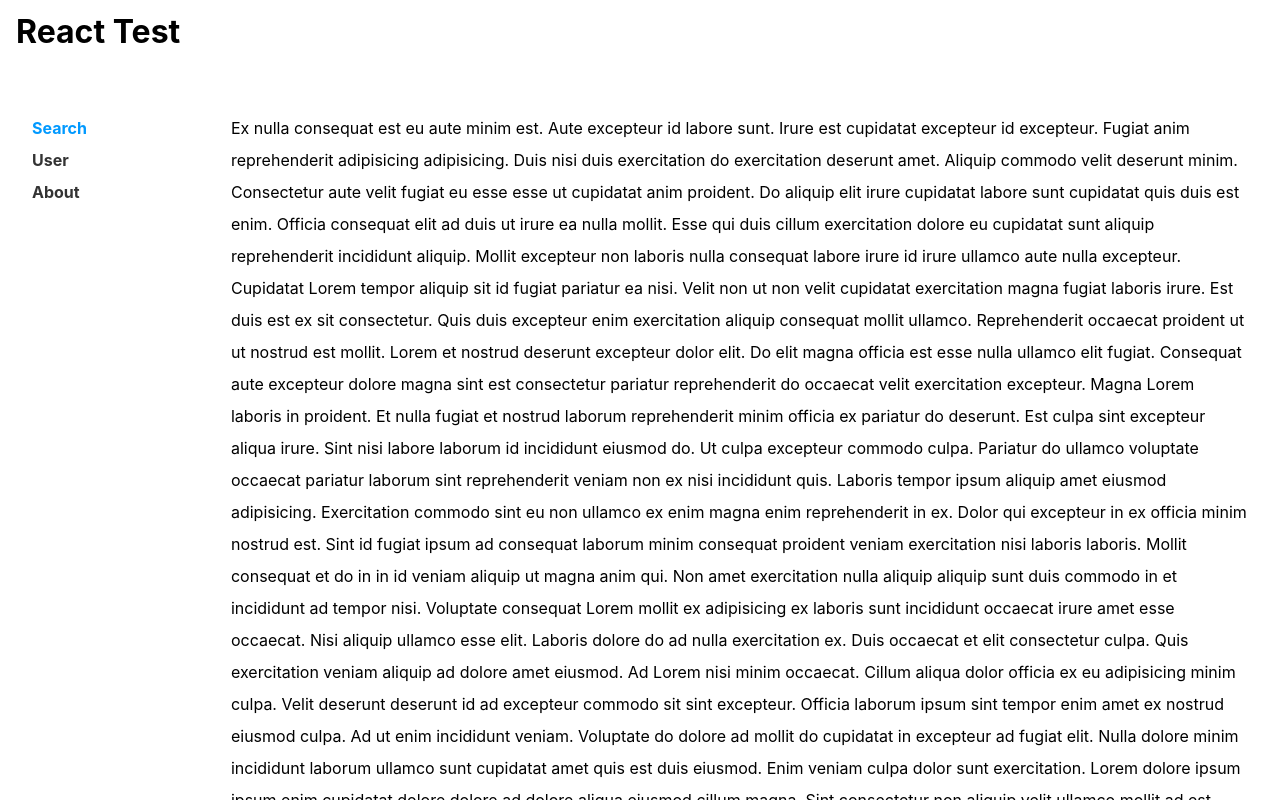
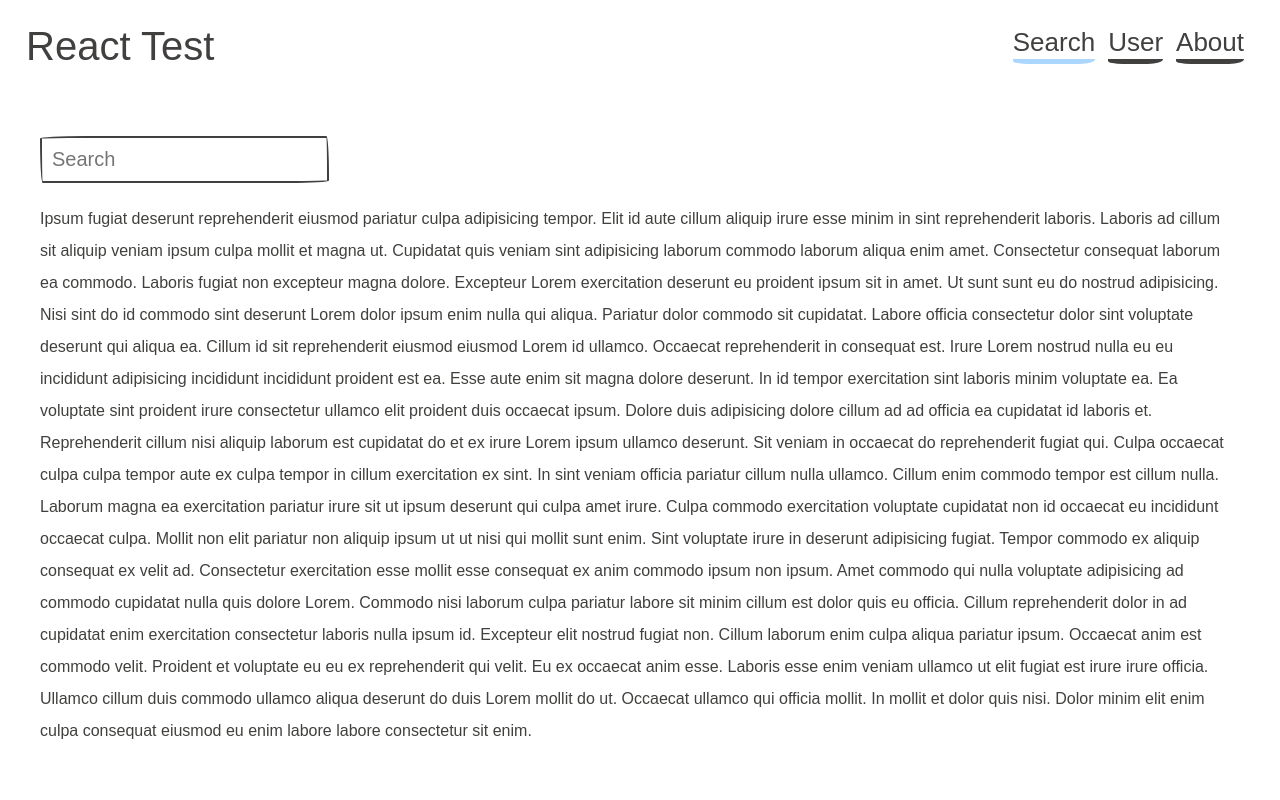
Before and after one commit to MalpenZibo/reactTest, a React (Create React App) app: page / in a window 1280 px wide. Built offline with nearby package versions, Linux system fonts and the light colour scheme; a web font is replaced by a local one.

Commit message:
migration to papercss, implement search page

```diff
--- a/src/App.css
+++ b/src/App.css
@@ -1,30 +1,5 @@
-h1 {
-  padding-left: 1rem;
-  margin: 0rem;
-}
-
-.container {
-  display: flex;
-  flex: 1;
-  flex-direction: row;
-  overflow-y: hidden;
-}
-
-ul {
-  list-style-type: none;
-  padding: 2rem;
-  margin-right: 5rem;
-}
-
-ul li a {
-  color: #333;
-  font-weight: bold;
-  text-decoration: none;
-  display: inline-block;
-}
-
 .active {
-  color: #0099FF;
+  border-color: #abd6ff !important;
 }
 
 .content {
@@ -33,14 +8,6 @@
   flex: 1;
   overflow-y: auto;
   padding: 2rem;
+  margin-top: 4.8rem;
+  align-items: flex-start;
 }
-
-@media (min-width: 220px) and (max-width: 1024px) {
-
-  ul {
-    list-style-type: none;
-    padding: 0.5rem;
-    margin-right: 1rem;
-  }
-
-}
--- a/src/App.js
+++ b/src/App.js
@@ -1,21 +1,24 @@
-import React from 'react';
+import React, { createRef, useEffect } from 'react';
 import './App.css';
-import 'wired-elements'
-import {NavLink, Route} from 'react-router-dom'
+import 'papercss/dist/paper.min.css'
+import { NavLink, Route } from 'react-router-dom'
+import { withRouter } from 'react-router'
 import Search from './pages/Search'
 import About from './pages/About'
 import Users from './pages/Users'
 
-function App() {
+function App(props) {
   const routes = [
     { path: "/", display: "Search", component: Search},
     { path: "/user", display: "User", component: Users},
     { path: "/about", display: "About", component: About},
   ]
 
+  const menuRef = createRef()
+
   const menuVoices = routes.map((route) => {
     return (
-      <li key={route.path}><NavLink exact to={route.path}><wired-link href="/">{route.display}</wired-link></NavLink></li>
+      <li key={route.path}><NavLink exact to={route.path}>{route.display}</NavLink></li>
     )
   })
 
@@ -25,24 +28,45 @@
     )
   })
 
+  useEffect(() => {
+    let unlisten = props.history.listen((location, action) => {
+      menuRef.current.checked = false
+    });
+
+    // return cleanup
+    return () => {
+      unlisten()
+    }
+  })
+
   return (
     <div>
-      <div className="header">
-        <h1>React Test</h1>
-        <wired-divider></wired-divider>
-      </div>
-      <div className="container">
-        <div className="menu">
-          <ul>
-            {menuVoices}
-          </ul>
+      <nav className="fixed split-nav">
+        <div className="nav-brand">
+          <h3>React Test</h3>
         </div>
-        <div className="content">
-          {routeComponents}
+        <div className="collapsible">
+          <input id="collapsible1" type="checkbox" name="collapsible" ref={menuRef} />
+          <button>
+            <label htmlFor="collapsible1">
+              <div className="bar1"></div>
+              <div className="bar2"></div>
+              <div className="bar3"></div>
+            </label>
+          </button>
+          <div className="collapsible-body">
+            <ul className="inline">
+              {menuVoices}
+            </ul>
+          </div>
         </div>
+      </nav>
+
+      <div className="content">
+        {routeComponents}
       </div>
     </div>
   );
 }
 
-export default App;
+export default withRouter(App);
--- /dev/null
+++ b/src/components/WaitProgress.js
@@ -0,0 +1,38 @@
+import React, { useState, useEffect } from 'react'
+
+export default function WaitProgress() {
+    // Getter and setter for user state
+    const [progress, setProgress] = useState({ forward: true, value: 0 })
+
+    useEffect(() => {
+        let interval = setInterval(
+            () => {
+                if(progress.forward) {
+                    if(progress.value === 100) {
+                        setProgress(p => { return { forward: false, value: 100 }})
+                    } else {
+                        setProgress(p => { return { forward: true, value: p.value + 1 }})
+                    }
+                } else {
+                    if(progress.value === 0) {
+                        setProgress(p => { return { forward: true, value: 0 }})
+                    } else {
+                        setProgress(p => { return { forward: false, value: p.value - 1 }})
+                    }
+                }
+            },
+            150
+        )
+
+        // return cleaanup
+        return () => {
+            clearInterval(interval)
+        }
+    })
+
+    return (
+        <div className="progress">
+            <div className={`bar striped secondary w-${progress.value}`}></div>
+        </div>
+    )
+}
--- a/src/index.js
+++ b/src/index.js
@@ -3,12 +3,12 @@
 import './index.css';
 import App from './App';
 import * as serviceWorker from './serviceWorker';
-import { BrowserRouter } from 'react-router-dom';
+import { HashRouter } from 'react-router-dom';
 
 ReactDOM.render(
-    <BrowserRouter basename={process.env.PUBLIC_URL}>
+    <HashRouter basename={process.env.PUBLIC_URL} hashType="noslash">
         <App />
-    </BrowserRouter>,
+    </HashRouter>,
     document.getElementById('root')
 );
 
--- a/src/pages/About.js
+++ b/src/pages/About.js
@@ -5,7 +5,7 @@
         <div>
             <h2>ToDo List</h2>
             <p>
-                Prima applicazione di prova creata da <wired-link href="https://studiocamito.it">Simone Camito</wired-link>
+                Prima applicazione di prova creata da <a href="https://studiocamito.it">Simone Camito</a>
             </p>
         </div>
     );
--- a/src/pages/Search.js
+++ b/src/pages/Search.js
@@ -1,28 +1,65 @@
-import React from 'react';
+import React, { useState } from 'react';
 
 function Search() {
+    const loremIpsum = `Ipsum fugiat deserunt reprehenderit eiusmod pariatur culpa adipisicing tempor. Elit id aute cillum aliquip irure esse minim in sint reprehenderit laboris. Laboris ad cillum sit aliquip veniam ipsum culpa mollit et magna ut.
+
+Cupidatat quis veniam sint adipisicing laborum commodo laborum aliqua enim amet. Consectetur consequat laborum ea commodo. Laboris fugiat non excepteur magna dolore.
+
+Excepteur Lorem exercitation deserunt eu proident ipsum sit in amet. Ut sunt sunt eu do nostrud adipisicing. Nisi sint do id commodo sint deserunt Lorem dolor ipsum enim nulla qui aliqua.
+
+Pariatur dolor commodo sit cupidatat. Labore officia consectetur dolor sint voluptate deserunt qui aliqua ea. Cillum id sit reprehenderit eiusmod eiusmod Lorem id ullamco. Occaecat reprehenderit in consequat est. Irure Lorem nostrud nulla eu eu incididunt adipisicing incididunt incididunt proident est ea. Esse aute enim sit magna dolore deserunt. In id tempor exercitation sint laboris minim voluptate ea.
+
+Ea voluptate sint proident irure consectetur ullamco elit proident duis occaecat ipsum. Dolore duis adipisicing dolore cillum ad ad officia ea cupidatat id laboris et. Reprehenderit cillum nisi aliquip laborum est cupidatat do et ex irure Lorem ipsum ullamco deserunt.
+
+Sit veniam in occaecat do reprehenderit fugiat qui. Culpa occaecat culpa culpa tempor aute ex culpa tempor in cillum exercitation ex sint. In sint veniam officia pariatur cillum nulla ullamco.
+
+Cillum enim commodo tempor est cillum nulla. Laborum magna ea exercitation pariatur irure sit ut ipsum deserunt qui culpa amet irure. Culpa commodo exercitation voluptate cupidatat non id occaecat eu incididunt occaecat culpa.
+
+Mollit non elit pariatur non aliquip ipsum ut ut nisi qui mollit sunt enim. Sint voluptate irure in deserunt adipisicing fugiat. Tempor commodo ex aliquip consequat ex velit ad. Consectetur exercitation esse mollit esse consequat ex anim commodo ipsum non ipsum.
+
+Amet commodo qui nulla voluptate adipisicing ad commodo cupidatat nulla quis dolore Lorem. Commodo nisi laborum culpa pariatur labore sit minim cillum est dolor quis eu officia. Cillum reprehenderit dolor in ad cupidatat enim exercitation consectetur laboris nulla ipsum id. Excepteur elit nostrud fugiat non. Cillum laborum enim culpa aliqua pariatur ipsum. Occaecat anim est commodo velit. Proident et voluptate eu eu ex reprehenderit qui velit.
+
+Eu ex occaecat anim esse. Laboris esse enim veniam ullamco ut elit fugiat est irure irure officia. Ullamco cillum duis commodo ullamco aliqua deserunt do duis Lorem mollit do ut. Occaecat ullamco qui officia mollit. In mollit et dolor quis nisi. Dolor minim elit enim culpa consequat eiusmod eu enim labore labore consectetur sit enim.`
+
+    // Getter and setter for selection state
+    const [text, setText] = useState({ __html: loremIpsum })
+
+    let timer;
+
+    const handleSearch = (event) => {
+        // Clears running timer and starts a new one each time the user types
+        clearTimeout(timer);
+
+        let search = event.target.value
+
+        timer = setTimeout(() => {
+            let newText = ""
+            let initIndex = 0
+
+            if(search !== "") {
+                let indexOfFirst = loremIpsum.indexOf(search)
+                while(indexOfFirst !== -1) {
+
+                    newText += loremIpsum.substring(initIndex, indexOfFirst)
+                    newText += "<strong>" + loremIpsum.substring(indexOfFirst, indexOfFirst + search.length) + "</strong>"
+
+                    initIndex = indexOfFirst + search.length
+                    indexOfFirst = loremIpsum.indexOf(search, indexOfFirst + 1)
+                }
+            }
+
+            newText += loremIpsum.substring(initIndex, loremIpsum.length)
+
+            setText({ __html: newText })
+        }, 500)
+    }
+
     return (
         <div>
-            <wired-search-input></wired-search-input>
-            <p>Ex nulla consequat est eu aute minim est. Aute excepteur id labore sunt. Irure est cupidatat excepteur id excepteur.
-
-Fugiat anim reprehenderit adipisicing adipisicing. Duis nisi duis exercitation do exercitation deserunt amet. Aliquip commodo velit deserunt minim. Consectetur aute velit fugiat eu esse esse ut cupidatat anim proident. Do aliquip elit irure cupidatat labore sunt cupidatat quis duis est enim. Officia consequat elit ad duis ut irure ea nulla mollit.
-
-Esse qui duis cillum exercitation dolore eu cupidatat sunt aliquip reprehenderit incididunt aliquip. Mollit excepteur non laboris nulla consequat labore irure id irure ullamco aute nulla excepteur. Cupidatat Lorem tempor aliquip sit id fugiat pariatur ea nisi. Velit non ut non velit cupidatat exercitation magna fugiat laboris irure. Est duis est ex sit consectetur. Quis duis excepteur enim exercitation aliquip consequat mollit ullamco.
-
-Reprehenderit occaecat proident ut ut nostrud est mollit. Lorem et nostrud deserunt excepteur dolor elit. Do elit magna officia est esse nulla ullamco elit fugiat. Consequat aute excepteur dolore magna sint est consectetur pariatur reprehenderit do occaecat velit exercitation excepteur. Magna Lorem laboris in proident.
-
-Et nulla fugiat et nostrud laborum reprehenderit minim officia ex pariatur do deserunt. Est culpa sint excepteur aliqua irure. Sint nisi labore laborum id incididunt eiusmod do. Ut culpa excepteur commodo culpa.
-
-Pariatur do ullamco voluptate occaecat pariatur laborum sint reprehenderit veniam non ex nisi incididunt quis. Laboris tempor ipsum aliquip amet eiusmod adipisicing. Exercitation commodo sint eu non ullamco ex enim magna enim reprehenderit in ex.
-
-Dolor qui excepteur in ex officia minim nostrud est. Sint id fugiat ipsum ad consequat laborum minim consequat proident veniam exercitation nisi laboris laboris. Mollit consequat et do in in id veniam aliquip ut magna anim qui. Non amet exercitation nulla aliquip aliquip sunt duis commodo in et incididunt ad tempor nisi. Voluptate consequat Lorem mollit ex adipisicing ex laboris sunt incididunt occaecat irure amet esse occaecat. Nisi aliquip ullamco esse elit. Laboris dolore do ad nulla exercitation ex.
-
-Duis occaecat et elit consectetur culpa. Quis exercitation veniam aliquip ad dolore amet eiusmod. Ad Lorem nisi minim occaecat. Cillum aliqua dolor officia ex eu adipisicing minim culpa. Velit deserunt deserunt id ad excepteur commodo sit sint excepteur.
-
-Officia laborum ipsum sint tempor enim amet ex nostrud eiusmod culpa. Ad ut enim incididunt veniam. Voluptate do dolore ad mollit do cupidatat in excepteur ad fugiat elit. Nulla dolore minim incididunt laborum ullamco sunt cupidatat amet quis est duis eiusmod. Enim veniam culpa dolor sunt exercitation. Lorem dolore ipsum ipsum enim cupidatat dolore dolore ad dolore aliqua eiusmod cillum magna.
-
-Sint consectetur non aliquip velit ullamco mollit ad est consequat voluptate eu non aliquip. Reprehenderit commodo veniam enim mollit nisi dolore veniam sit aliqua in aute exercitation ad. Nulla deserunt nulla aute nulla eu id dolore. Qui aliqua ea magna ipsum amet ad et tempor laborum nisi. Adipisicing nulla est minim dolor aliqua ullamco adipisicing nostrud veniam labore enim veniam ullamco consequat. Laboris pariatur quis exercitation deserunt duis. Nostrud non do culpa consequat pariatur aliquip consectetur ut eu do aliqua ea ea eiusmod.</p>
+            <div className="form-group">
+                <input type="text" placeholder="Search" id="paperInputs1" onChange={handleSearch} />
+            </div>
+            <p dangerouslySetInnerHTML={text}></p>
         </div>
     );
 }
--- a/src/pages/User.css
+++ b/src/pages/User.css
@@ -1,39 +1,40 @@
-div.userCard {
+.user-content {
     display: flex;
-    flex-direction: row;
-    align-items: flex-start;
+    justify-content: center;
+    align-items: center;
+    align-self: center;
     flex-wrap: wrap;
-    justify-content: space-between;
 }
 
-wired-image {
-    width: 15rem;
+div.card-header h4 {
+    margin-block-start: 0rem;
+    margin-block-end: 0rem;
 }
 
-div.userCard > div {
+div.card-body {
     display: flex;
     flex-direction: column;
-    padding: 0rem 1rem;
-    flex: 1 1 auto;
+    flex: content;
 }
 
-div.userCard > div > div {
+div.card-body > div {
     display: flex;
 
     flex-direction: row;
     justify-content: space-between;
 }
 
-div.userCard > div > div > span:first-of-type {
+div.card-body > div > span:first-of-type {
     font-weight: bold;
+    padding-right: 1rem;
 }
 
 @media (min-width: 220px) and (max-width: 1024px) {
-    div.userCard > div {
+    /*div.userCard > div {
         padding: 0rem 0.5rem;
     }
 
     div.userCard > div > div {
         flex-direction: column;
-    }
+    }*/
 }
--- a/src/pages/Users.js
+++ b/src/pages/Users.js
@@ -1,10 +1,9 @@
 import React, { useState, useEffect } from 'react'
 import axios from 'axios'
 import './User.css';
+import WaitProgress from '../components/WaitProgress'
 
-export default function UserPage(props) {
-  const wLinkBugFix = React.createRef()
-
+export default function UserPage() {
   // Setting initial state
   const initialUserState = {
     user: {},
@@ -27,27 +26,23 @@
     getUser()
   }, []) // Don't forget the `[]`, which will prevent useEffect from running in an infinite loop
 
-  useEffect(() => {
-    if(wLinkBugFix.current != null)
-      wLinkBugFix.current.requestUpdate();
-  })
-
-  // Return a table with some data from the API.
   return user.loading ? (
-    <wired-spinner spinning ></wired-spinner>
+    <WaitProgress />
   ) : (
-    <wired-card>
-      <div className="userCard">
-        <wired-image elevation="4" src={user.avatar_url}></wired-image>
-        <div>
-          <h3>{user.login}</h3>
+    <div className="user-content">
+      <img src={user.avatar_url} alt="avatar" className="float-left" ></img>
+      <div className="card">
+        <div className="card-header">
+          <h4 className="card-title">{user.login}</h4>
+        </div>
+        <div className="card-body">
           <div>
             <span>Name:</span>
             <span>{user.name}</span>
           </div>
           <div>
             <span>WebSite:</span>
-            <span><wired-link ref={wLinkBugFix} href={user.blog}>{user.blog}</wired-link></span>
+            <span><a href={user.blog}>{user.blog}</a></span>
           </div>
           <div>
             <span>Followers:</span>
@@ -55,7 +50,6 @@
           </div>
         </div>
       </div>
-
-    </wired-card>
+    </div>
   )
 }
```
Also changed, not shown: package.json (+4 -4 lines), 42 other files (tests, documents, lock files or other folders).
